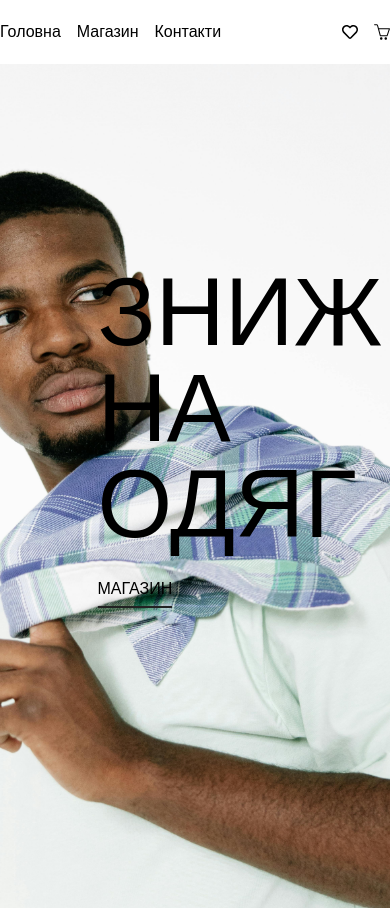
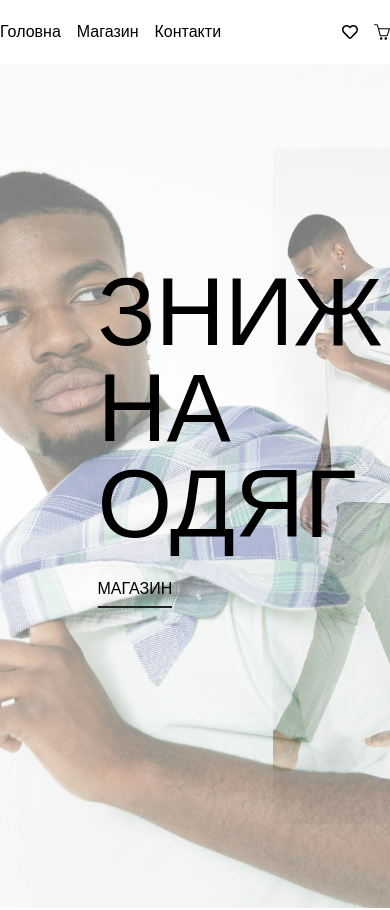
Before and after one commit to Denys-Paziak/famdy, a Next.js app: page / in a window 390 px wide. Shown: the top 910 px of the page. Built offline with nearby package versions, Linux system fonts and the light colour scheme.

Commit message:
Update HomeSlider.tsx

```diff
--- a/src/app/components/HomeSlider/HomeSlider.tsx
+++ b/src/app/components/HomeSlider/HomeSlider.tsx
@@ -27,7 +27,7 @@ const HomeSlider = () => {
                         </Link>
 
                         <Image
-                            className={"absolute top-0 left-0 h-full w-[100%] lg:w-[30%] z-[-1] object-cover"}
+                            className={"absolute top-0 left-0 h-full w-[100%] opacity-50 lg:opacity-100 lg:w-[30%] z-[-1] object-cover"}
                             src="/img/homeSlider/1.jpg"
                             width={2000}
                             height={2000}
```
